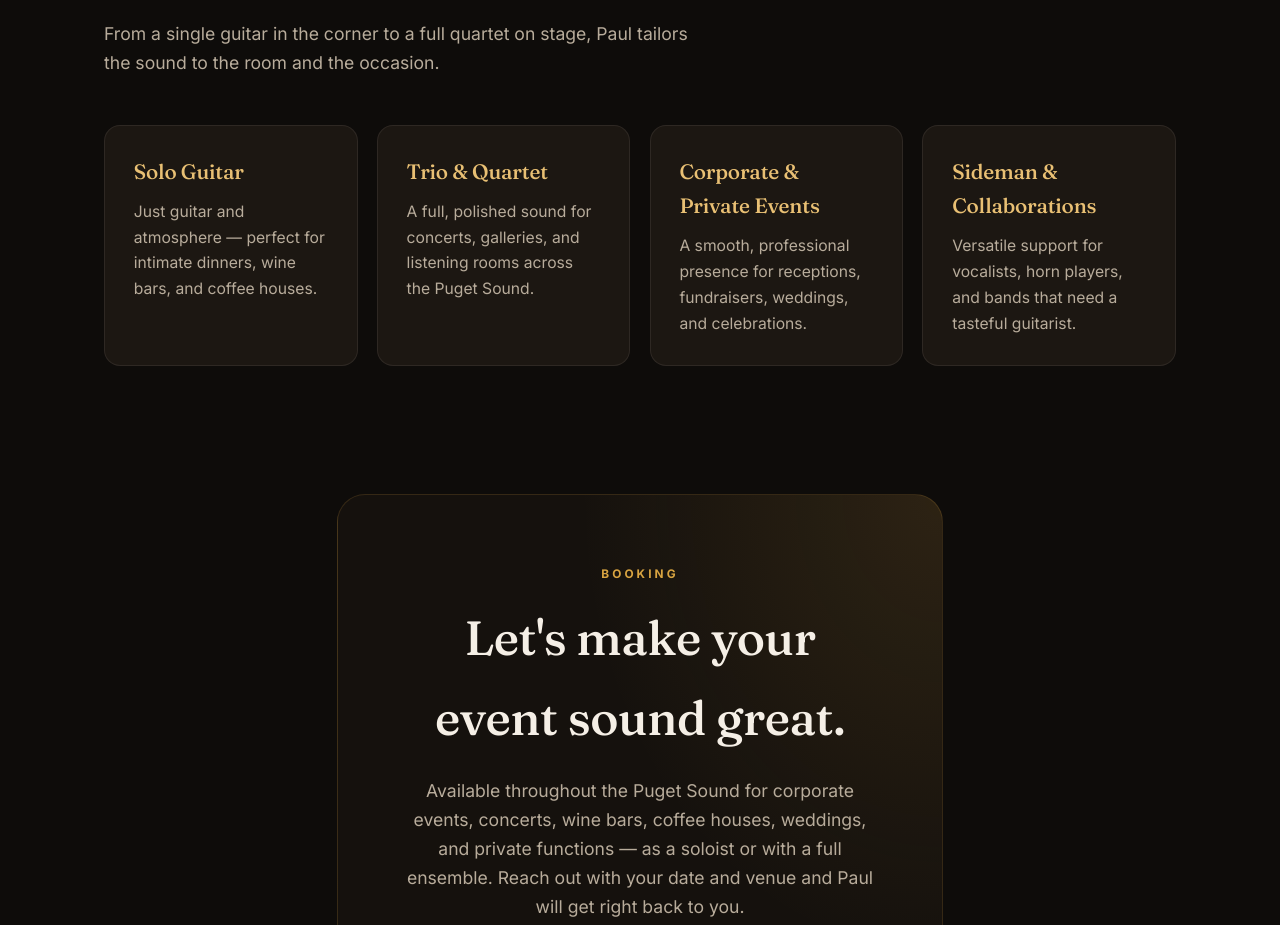
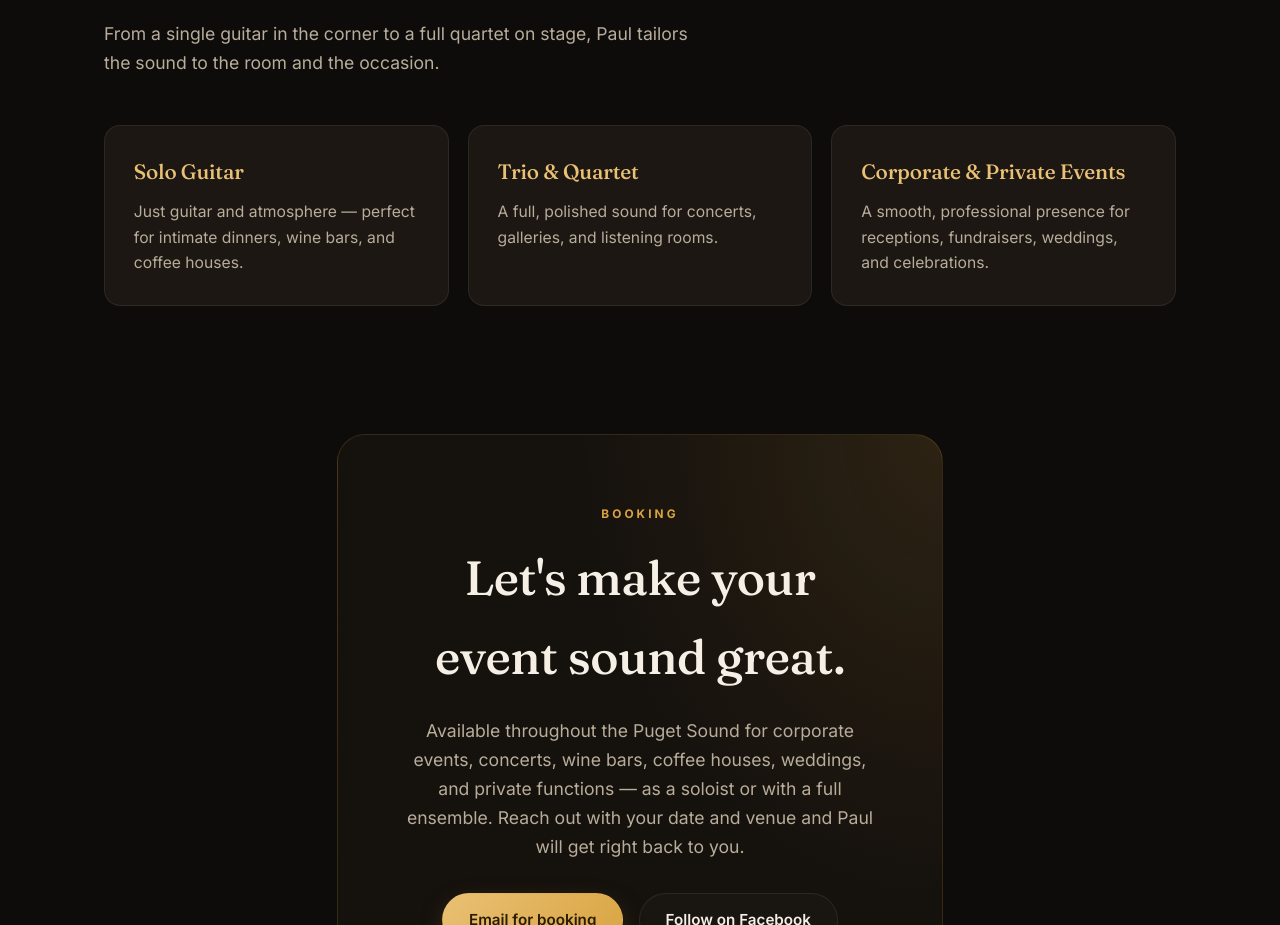
Before and after one commit to gtrpaulj-creator/paul-website, a React (Vite) app: page / in a window 1280 px wide. Shown: the part 5200-6125 px from the top of the page. Built offline with nearby package versions, Linux system fonts and the light colour scheme.

Commit message:
Update data.js
Dropped "Sideman and Collaborations"

```diff
--- a/src/data.js
+++ b/src/data.js
@@ -131,15 +131,11 @@ export const services = [
   },
   {
     title: 'Trio & Quartet',
-    desc: 'A full, polished sound for concerts, galleries, and listening rooms across the Puget Sound.',
+    desc: 'A full, polished sound for concerts, galleries, and listening rooms.',
   },
   {
     title: 'Corporate & Private Events',
     desc: 'A smooth, professional presence for receptions, fundraisers, weddings, and celebrations.',
-  },
-  {
-    title: 'Sideman & Collaborations',
-    desc: 'Versatile support for vocalists, horn players, and bands that need a tasteful guitarist.',
   },
 ]
 
```
